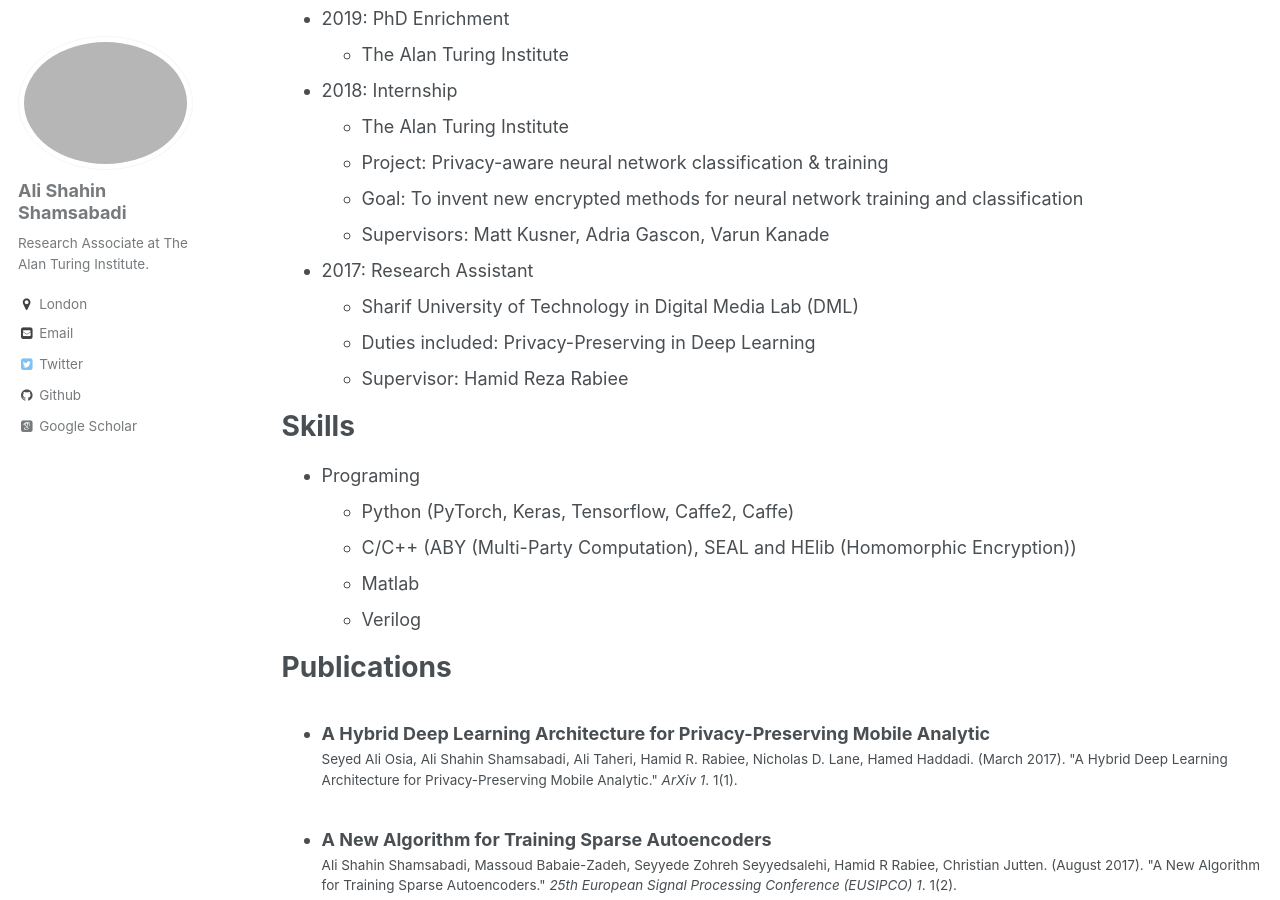
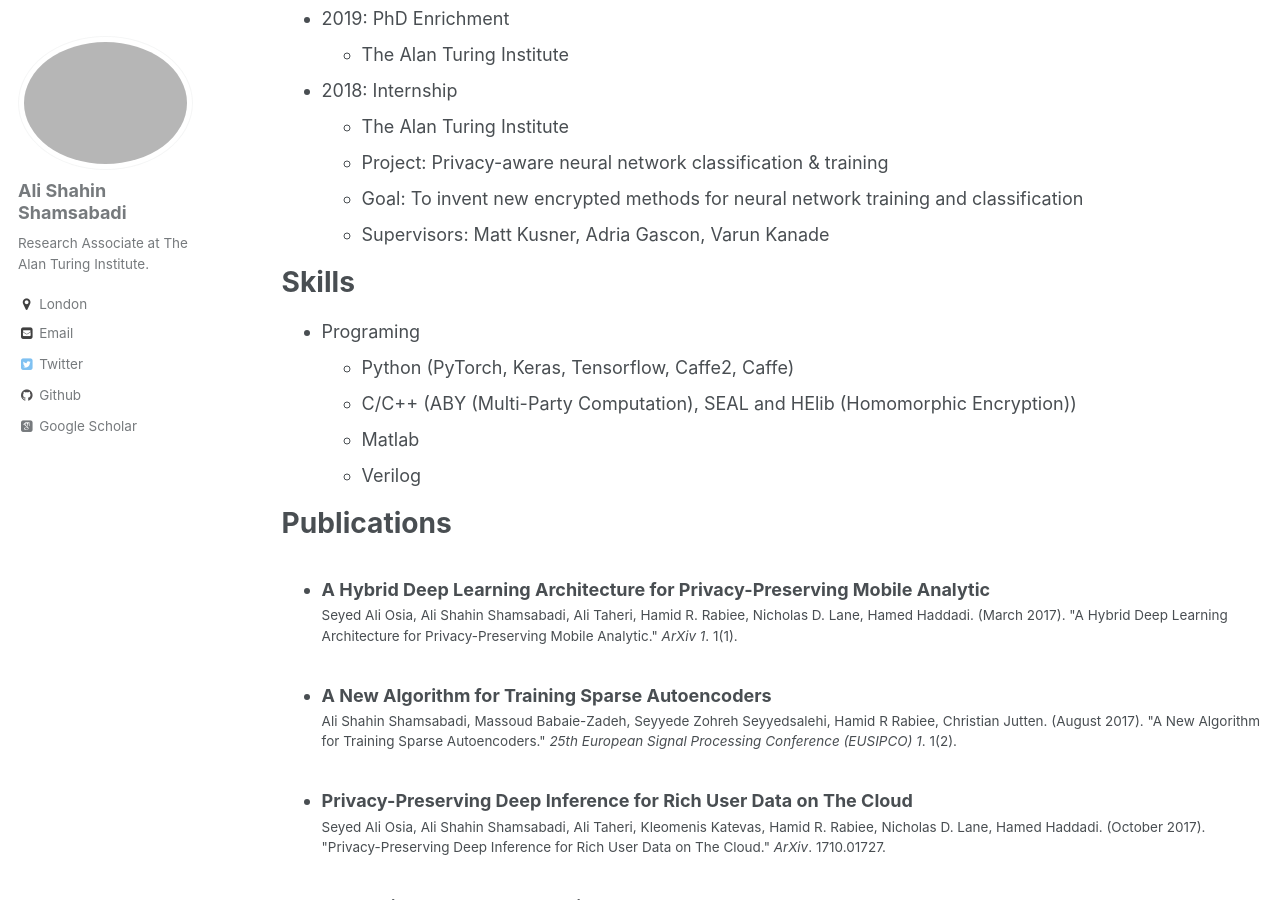
Before and after one commit to AliShahin/AliShahin.github.io, a Jekyll site: the page built from _pages/cv.md, in a window 1280 px wide and 900 px high, scrolled down 736 px. Built offline with Jekyll 4.4.1, drawn with Linux system fonts in a browser that asks for light colours; some web fonts are replaced.

Commit message:
Update cv.md

```diff
--- a/_pages/cv.md
+++ b/_pages/cv.md
@@ -35,10 +35,7 @@ Work experience
   * Project: Privacy-aware neural network classification & training
   * Goal: To invent new encrypted methods for neural network training and classification
   * Supervisors: Matt Kusner, Adria Gascon, Varun Kanade
-* 2017: Research Assistant
-  * Sharif University of Technology in Digital Media Lab (DML)
-  * Duties included: Privacy-Preserving in Deep Learning
-  * Supervisor: Hamid Reza Rabiee
+
 
 
 Skills
```
